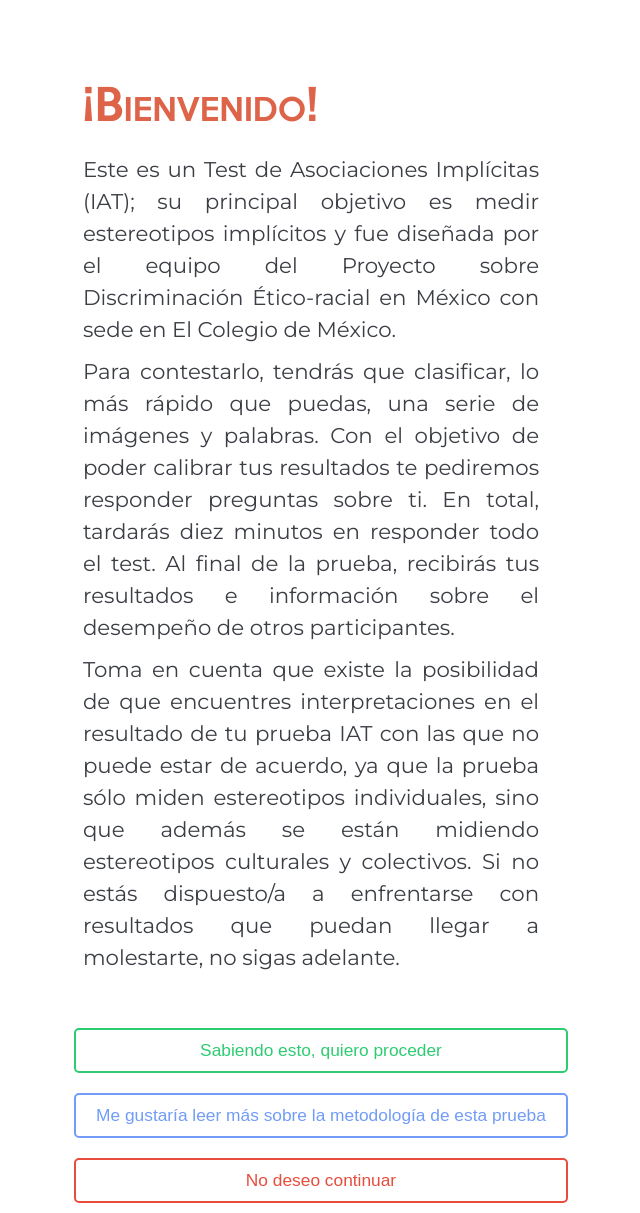
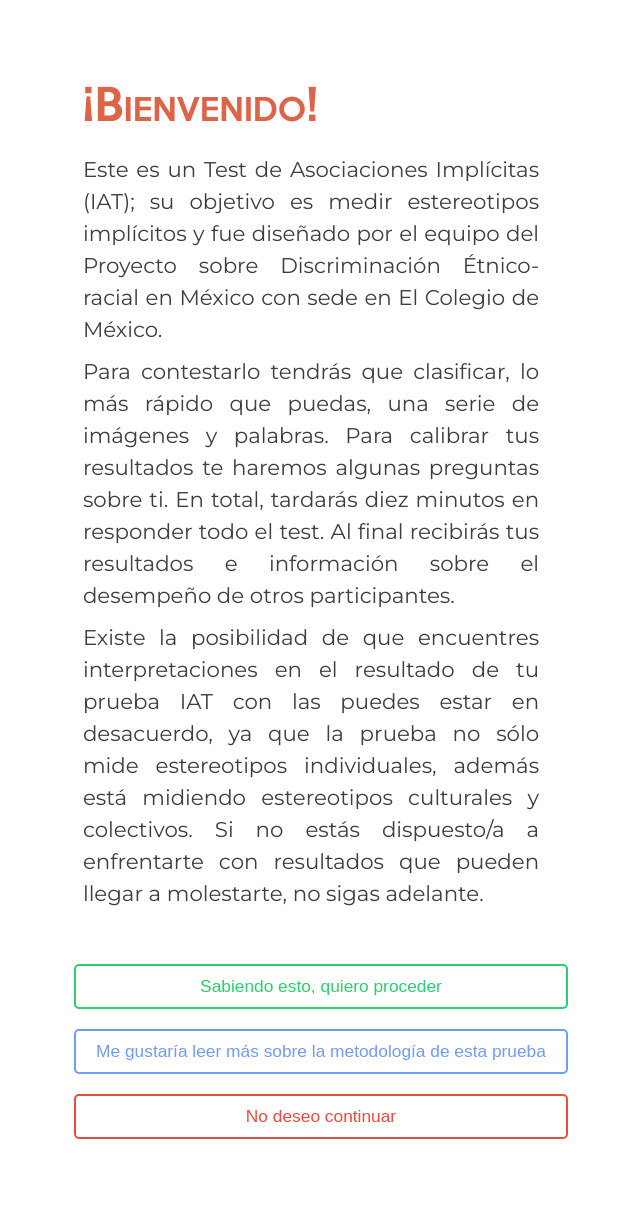
Before and after one commit to pablorm296/IAT-PRODER, a Python web app: template Src/IAT/Templates/welcome.html in a window 1280 px wide. Shown: the top 1213 px of the page, without its empty margins (329-969 px from the left). Run offline with Jinja, Linux system fonts and the light colour scheme; the template is opened without the code that fills it, so the values that code supplies are empty.

Commit message:
Implemented grammar/typos corrections suggested by Marcela

```diff
--- a/Src/IAT/Templates/instructions.html
+++ b/Src/IAT/Templates/instructions.html
@@ -72,7 +72,7 @@
                 </ul>
             </div>
             <div class="item keyInstructions">
-                <p>Cuando estés listo, presiona la <span>barra espaciadora</span> para continuar.</p>
+                <p>Cuando estés listo/a, presiona la <span>barra espaciadora</span> para continuar.</p>
             </div>
         </div>
     </div>
--- a/Src/IAT/Templates/welcome.html
+++ b/Src/IAT/Templates/welcome.html
@@ -52,7 +52,7 @@
                     2007). Los hallazgos de los estudios en Estados Unidos y en Europa reportan que la población
                     estudiantil universitaria asocia estos estereotipos y prejuicios con las personas de escasos
                     recursos, las personas en situación de calle y los inmigrantes (Fiske, 2012). Esto quiere decir que,
-                    a las poblaciones que son estereotipados en el <b>cuarto grupo</b> se le asocia con emociones
+                    a las poblaciones que son estereotipadas en el <b>cuarto grupo</b> se les asocia con emociones
                     congruentes
                     con los prejuicios, y por lo tanto, son propensos a sufrir discriminación.
                 </p>
@@ -74,7 +74,7 @@
                     La prueba recolecta el tiempo de asociación de las categorías a clasificar y los estímulos
                     presentados en milisegundos en una base de datos. Para calcular el resultado se utiliza el
                     estadístico de <b>d de Cohen</b> considerando la diferencia en los tiempos de respuesta de los grupos
-                    categorizados (Nosek et al., 2004; Cohen, 1988). Este prueba permite obtener una medida de las
+                    categorizados (Nosek et al., 2004; Cohen, 1988). Esta prueba permite obtener una medida de las
                     asociaciones de los estereotipos dependiendo de la fuerza de las asociaciones, se puede clasificar
                     en: inexistente, pequeño, moderado y fuerte (Cohen, 1988).
                 </p>
@@ -119,21 +119,21 @@
             <div class="item messageContainer">
                 <h1>¡Bienvenido!</h1>
                 <p>
-                    Este es un Test de Asociaciones Implícitas (IAT); su principal objetivo es medir estereotipos
-                    implícitos y fue diseñada por el equipo del Proyecto sobre Discriminación Ético-racial en México con
+                    Este es un Test de Asociaciones Implícitas (IAT); su objetivo es medir estereotipos
+                    implícitos y fue diseñado por el equipo del Proyecto sobre Discriminación Étnico-racial en México con
                     sede en El Colegio de México.
                 </p>
                 <p>
-                    Para contestarlo, tendrás que clasificar, lo más rápido que puedas, una serie de imágenes y
-                    palabras. Con el objetivo de poder calibrar tus resultados te pediremos responder preguntas sobre
-                    ti. En total, tardarás diez minutos en responder todo el test. Al final de la prueba, recibirás tus
+                    Para contestarlo tendrás que clasificar, lo más rápido que puedas, una serie de imágenes y
+                    palabras. Para calibrar tus resultados te haremos algunas preguntas sobre
+                    ti. En total, tardarás diez minutos en responder todo el test. Al final recibirás tus
                     resultados e información sobre el desempeño de otros participantes.
                 </p>
                 <p>
-                    Toma en cuenta que existe la posibilidad de que encuentres interpretaciones en el resultado de tu
-                    prueba IAT con las que no puede estar de acuerdo, ya que la prueba sólo miden estereotipos
-                    individuales, sino que además se están midiendo estereotipos culturales y colectivos. Si no estás
-                    dispuesto/a a enfrentarse con resultados que puedan llegar a molestarte, no sigas adelante.
+                    Existe la posibilidad de que encuentres interpretaciones en el resultado de tu
+                    prueba IAT con las puedes estar en desacuerdo, ya que la prueba no sólo mide estereotipos
+                    individuales, además está midiendo estereotipos culturales y colectivos. Si no estás
+                    dispuesto/a a enfrentarte con resultados que pueden llegar a molestarte, no sigas adelante.
                 </p>
             </div>
             <div class="item buttonsContainer">
```
